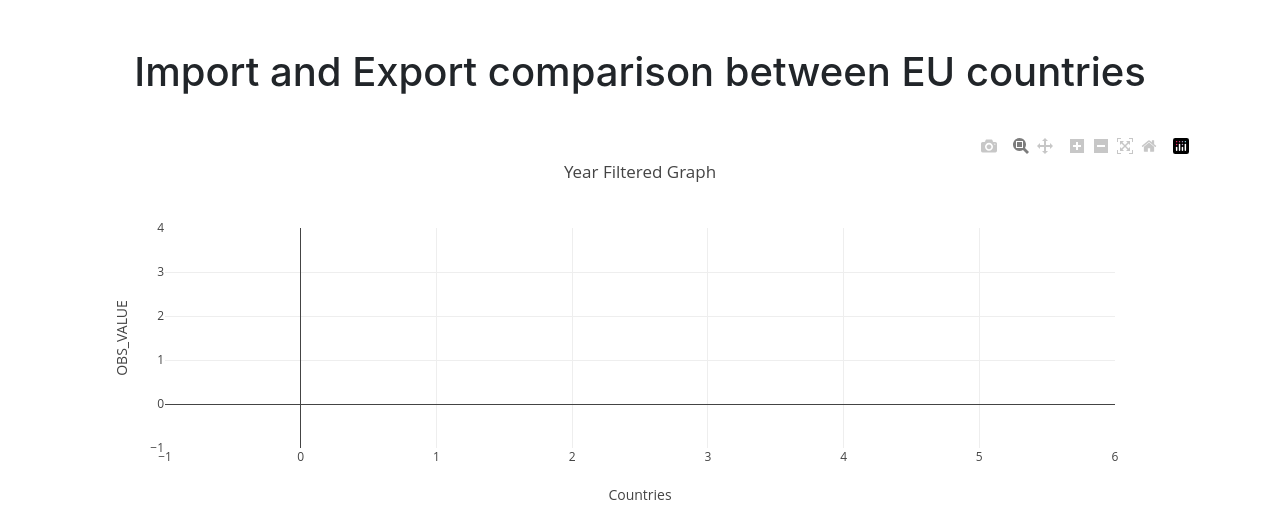
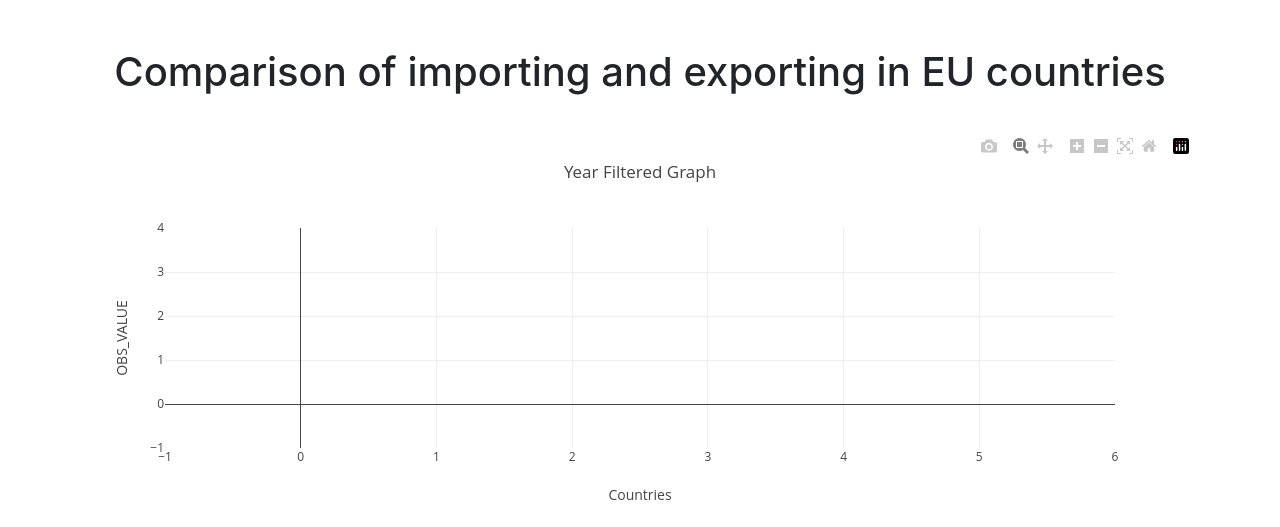
Before and after one commit to MHKamel/govtech, a Flask app: template templates/bar_chart.html in a window 1280 px wide. Shown: the part 116-643 px from the top of the page. Run offline with Flask 3, Linux system fonts and the light colour scheme; the template is opened without the code that fills it, so the values that code supplies are empty; parts of the project's set-up code (start-up, migrations or seed data) failed here and were passed over; some libraries are stand-ins or nearby versions.

Commit message:
update title

```diff
--- a/templates/bar_chart.html
+++ b/templates/bar_chart.html
@@ -20,7 +20,7 @@
         </div>
     </nav>
     <div class="container">
-        <h1 class="mt-5 text-center">Import and Export comparison between EU countries</h1>
+        <h1 class="mt-5 text-center">Comparison of importing and exporting in EU countries</h1>
         <br/>
         <!-- Container for year buttons -->
         <div id="year-buttons" class="btn-group btn-group-toggle btn-group-lg d-flex flex-wrap" role="group" data-toggle="buttons">
```
